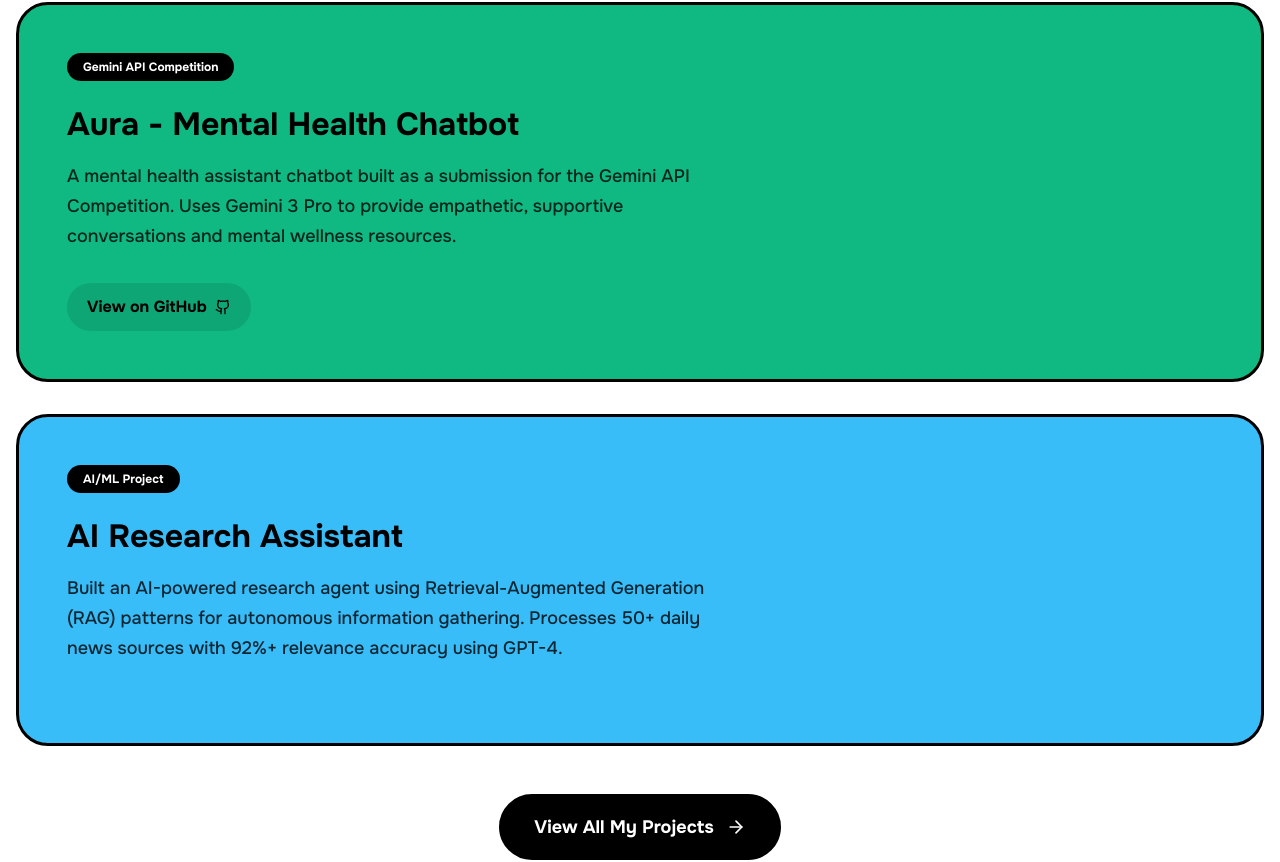
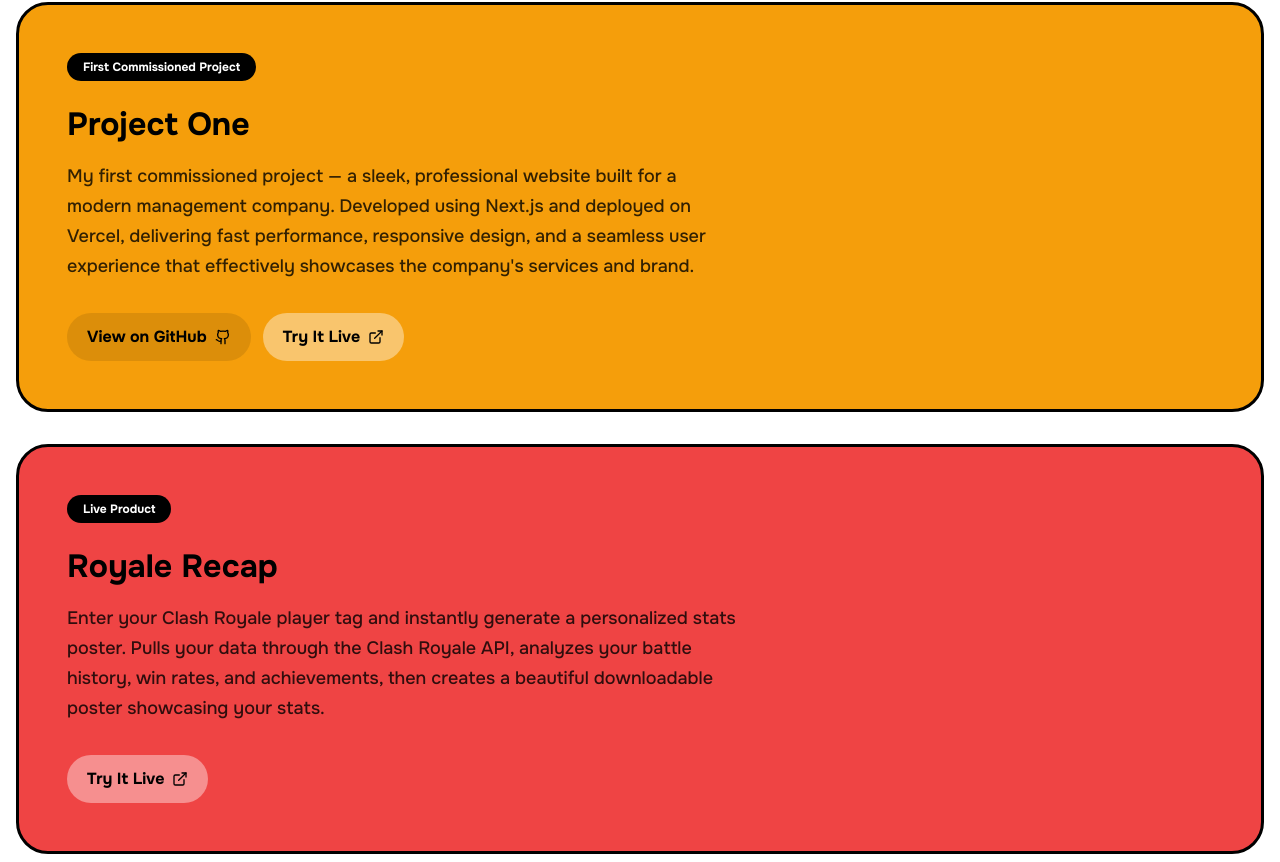
Before and after one commit to KingReaper6940/portfolio-website, a Next.js app: page / in a window 1280 px wide. Shown: the part 5255-6117 px from the top of the page. Built offline with nearby package versions, Linux system fonts and the light colour scheme.

Commit message:
Add Royale Recap project and replace Aura with Project One in featured section

```diff
--- a/components/all-projects-modal.tsx
+++ b/components/all-projects-modal.tsx
@@ -27,6 +27,14 @@ export function AllProjectsModal({ isOpen, onClose }: AllProjectsModalProps) {
             technologies: ["Next.js", "AI/ML", "React Native", "Node.js", "OpenAI API", "Stripe API", "Firebase"],
             bgColor: "bg-[#8B5CF6]",
             live: "https://v0-brillance-saa-s-landing-page-nine-teal.vercel.app/",
+        },
+        {
+            title: "Royale Recap",
+            description:
+                "Enter your Clash Royale player tag and instantly generate a personalized stats poster. Pulls your data through the Clash Royale API, analyzes your battle history, win rates, trophies, and achievements, then creates a beautiful downloadable poster showcasing your complete stats.",
+            technologies: ["Next.js", "TypeScript", "Clash Royale API", "Canvas", "TailwindCSS", "Vercel"],
+            bgColor: "bg-[#EF4444]",
+            live: "https://www.royalerecap.com/",
         },
         {
             title: "Aura",
--- a/components/portfolio-section.tsx
+++ b/components/portfolio-section.tsx
@@ -18,12 +18,21 @@ export function PortfolioSection() {
       live: "https://open-vsx.org/extension/VrishnViswaSathyamoorthy/cursor-prompt-enhancer",
     },
     {
-      title: "Aura - Mental Health Chatbot",
+      title: "Project One",
       description:
-        "A mental health assistant chatbot built as a submission for the Gemini API Competition. Uses Gemini 3 Pro to provide empathetic, supportive conversations and mental wellness resources.",
-      tag: "Gemini API Competition",
-      bgColor: "bg-[#10B981]",
-      github: "https://github.com/KingReaper6940/Aura",
+        "My first commissioned project — a sleek, professional website built for a modern management company. Developed using Next.js and deployed on Vercel, delivering fast performance, responsive design, and a seamless user experience that effectively showcases the company's services and brand.",
+      tag: "First Commissioned Project",
+      bgColor: "bg-[#F59E0B]",
+      github: "https://github.com/KingReaper6940/project-one",
+      live: "https://project-one-j8f2-adqr6d70e-kingreaper6940s-projects.vercel.app/",
+    },
+    {
+      title: "Royale Recap",
+      description:
+        "Enter your Clash Royale player tag and instantly generate a personalized stats poster. Pulls your data through the Clash Royale API, analyzes your battle history, win rates, and achievements, then creates a beautiful downloadable poster showcasing your stats.",
+      tag: "Live Product",
+      bgColor: "bg-[#EF4444]",
+      live: "https://www.royalerecap.com/",
     },
     {
       title: "AI Research Assistant",
```
